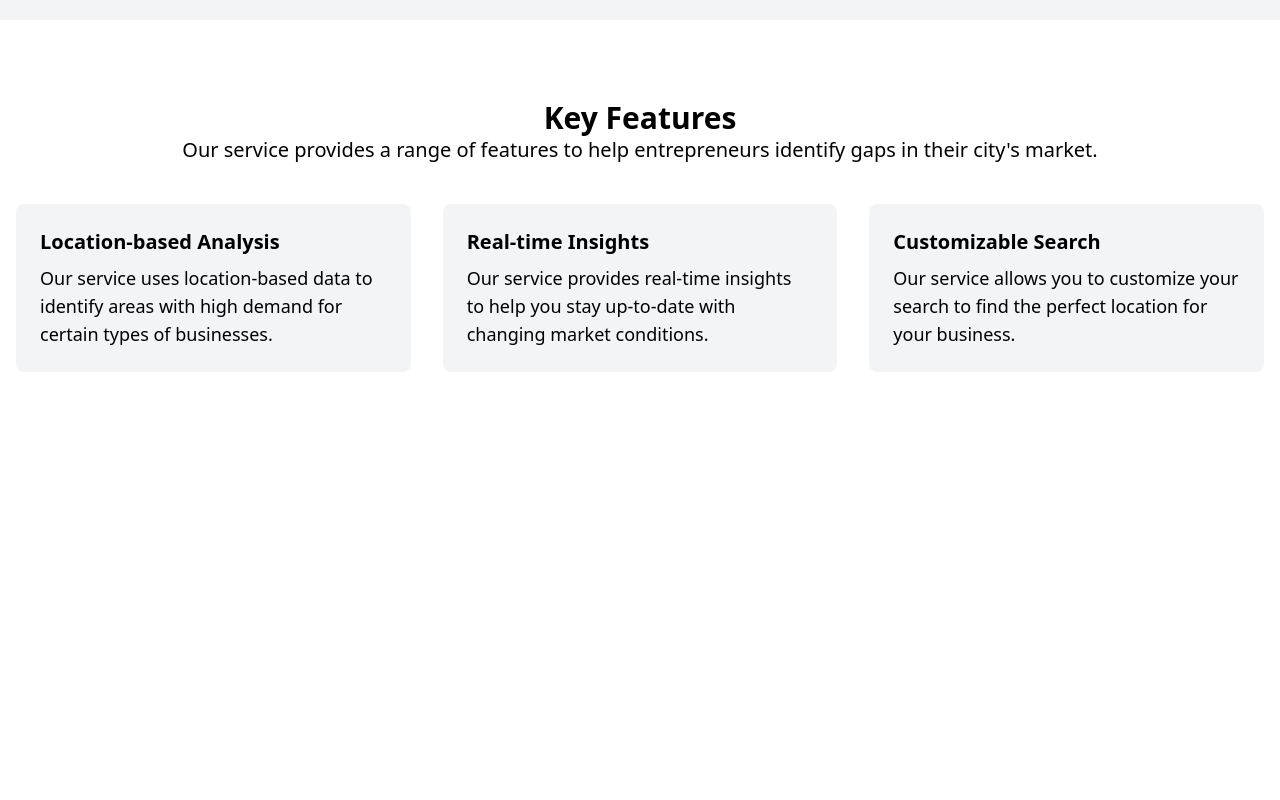
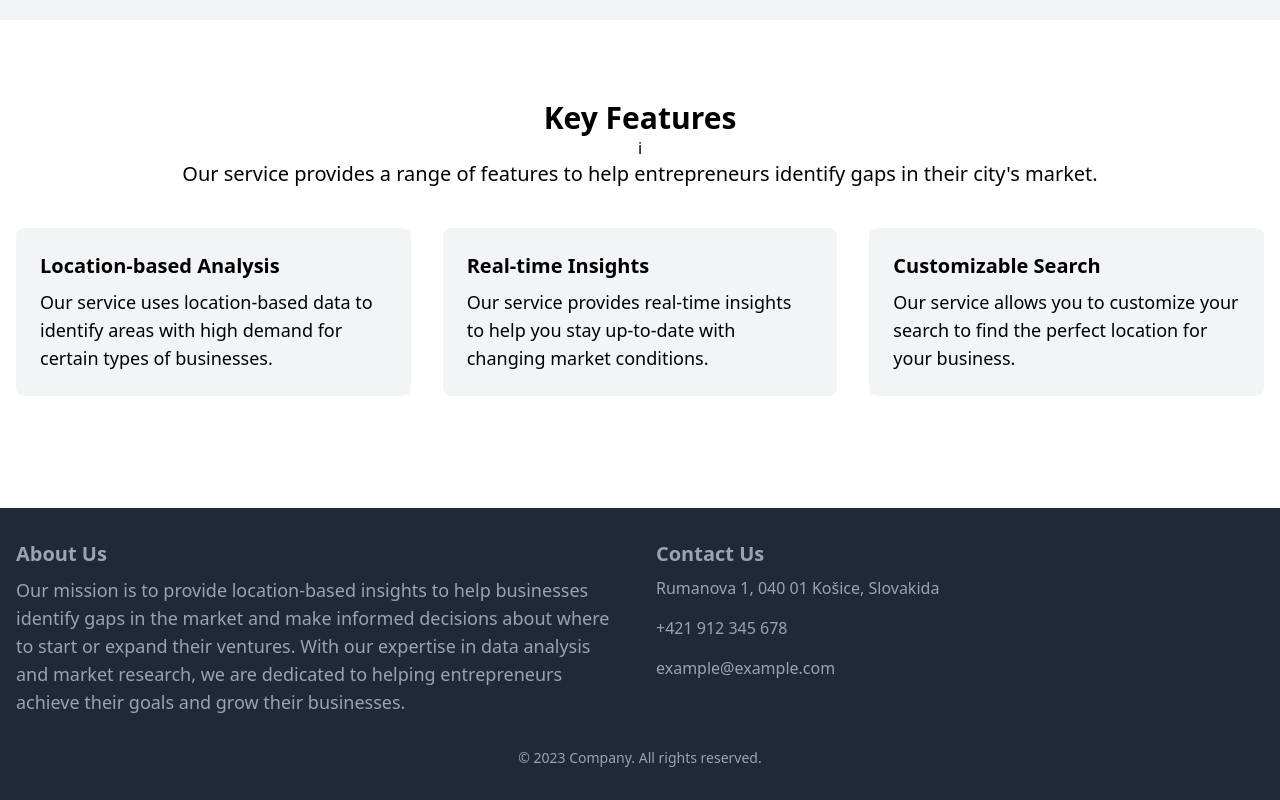
Before and after one commit to borisivanko/cike_challenge, a React (Vite) app in the folder frontend/: page / in a window 1280 px wide. Shown: the part 1123-1923 px from the top of the page. Before the commit the page ends 1607 px from the top, so only its background shows below. Built offline with nearby package versions, Linux system fonts and the light colour scheme.

Commit message:
update homepage

```diff
--- a/frontend/src/containers/Home.jsx
+++ b/frontend/src/containers/Home.jsx
@@ -42,37 +42,57 @@ function Home() {
                 <div className="container mx-auto px-4">
                     <div className="text-center mb-10">
                         <h2 className="text-3xl font-bold">Key Features</h2>
-                        <p className="text-xl">Our service provides a range of features to help entrepreneurs identify
-                            gaps in their city's market.</p>
+i                        <p className="text-xl">Our service provides a range of features to help entrepreneurs identify gaps in their city's market.</p>
                     </div>
                     <div className="flex flex-wrap -mx-4">
                         <div className="w-full md:w-1/3 px-4 mb-8">
-                            <div className="bg-gray-100 rounded-lg p-6">
-                                <i className="text-4xl mb-4 fas fa-map-marker-alt"></i>
+                            <div className="bg-gray-100 rounded-lg p-6 flex flex-col h-full">
                                 <h3 className="text-xl font-bold mb-2">Location-based Analysis</h3>
-                                <p className="text-lg">Our service uses location-based data to identify areas with high
-                                    demand for certain types of businesses.</p>
+                                <p className="text-lg flex-grow">Our service uses location-based data to identify areas with high demand for certain types of businesses.</p>
                             </div>
                         </div>
                         <div className="w-full md:w-1/3 px-4 mb-8">
-                            <div className="bg-gray-100 rounded-lg p-6">
-                                <i className="text-4xl mb-4 fas fa-chart-line"></i>
+                            <div className="bg-gray-100 rounded-lg p-6 flex flex-col h-full">
                                 <h3 className="text-xl font-bold mb-2">Real-time Insights</h3>
-                                <p className="text-lg">Our service provides real-time insights to help you stay
-                                    up-to-date with changing market conditions.</p>
+                                <p className="text-lg flex-grow">Our service provides real-time insights to help you stay up-to-date with changing market conditions.</p>
                             </div>
                         </div>
                         <div className="w-full md:w-1/3 px-4 mb-8">
-                            <div className="bg-gray-100 rounded-lg p-6">
-                                <i className="text-4xl mb-4 fas fa-search-location"></i>
+                            <div className="bg-gray-100 rounded-lg p-6 flex flex-col h-full">
                                 <h3 className="text-xl font-bold mb-2">Customizable Search</h3>
-                                <p className="text-lg">Our service allows you to customize your search to find the
-                                    perfect location for your business.</p>
+                                <p className="text-lg flex-grow">Our service allows you to customize your search to find the perfect location for your business.</p>
                             </div>
                         </div>
                     </div>
                 </div>
             </section>
+            <footer className="bg-gray-800 text-gray-400">
+                <div className="container mx-auto py-8 px-4">
+                    <div className="flex flex-wrap -mx-4">
+                        <div className="w-full md:w-1/2 px-4 mb-8">
+                            <h3 className="text-xl font-bold mb-2">About Us</h3>
+                            <p className="text-lg">Our mission is to provide location-based insights to help businesses identify gaps in the market and make informed decisions about where to start or expand their ventures. With our expertise in data analysis and market research, we are dedicated to helping entrepreneurs achieve their goals and grow their businesses.</p>
+                        </div>
+                        <div className="w-full md:w-1/2 px-4 mb-8">
+                            <h3 className="text-xl font-bold mb-2">Contact Us</h3>
+                            <ul className="list-unstyled">
+                                <li className="mb-4">
+                                    Rumanova 1, 040 01 Košice, Slovakida
+                                </li>
+                                <li className="mb-4">
+                                    +421 912 345 678
+                                </li>
+                                <li className="mb-4">
+                                    example@example.com
+                                </li>
+                            </ul>
+                        </div>
+                    </div>
+                    <div className="text-center text-sm">
+                        <p>&copy; 2023 Company. All rights reserved.</p>
+                    </div>
+                </div>
+            </footer>
         </>
     )
 }
```
